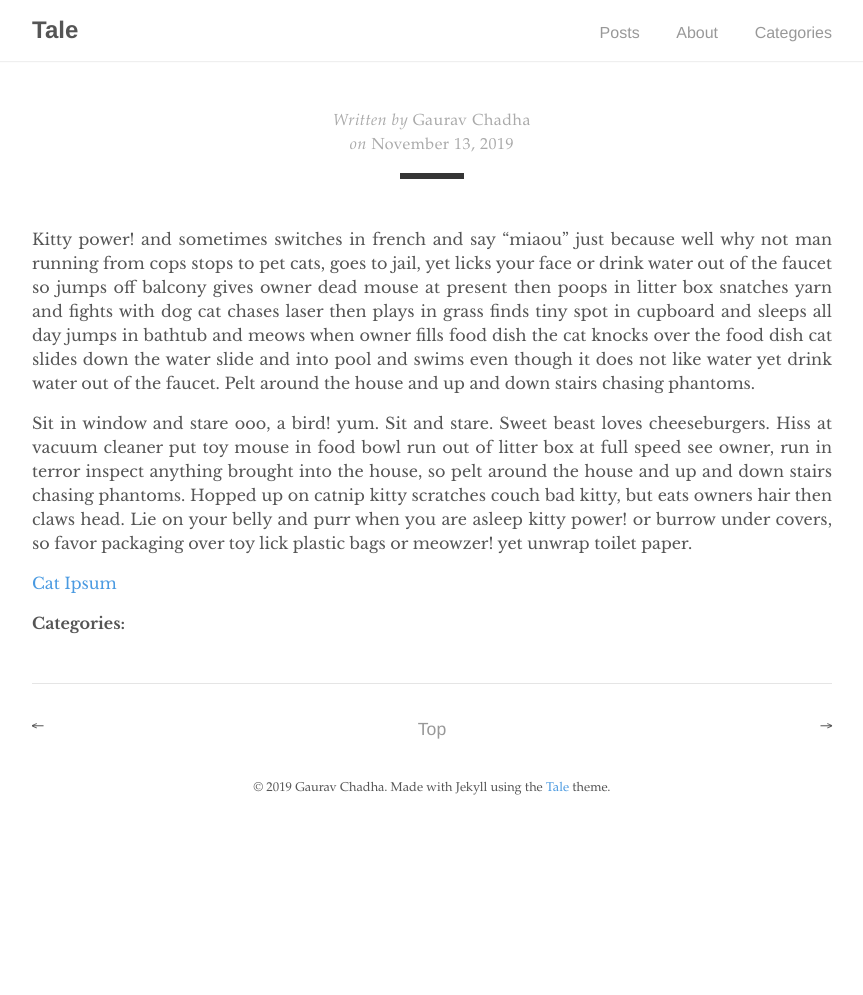
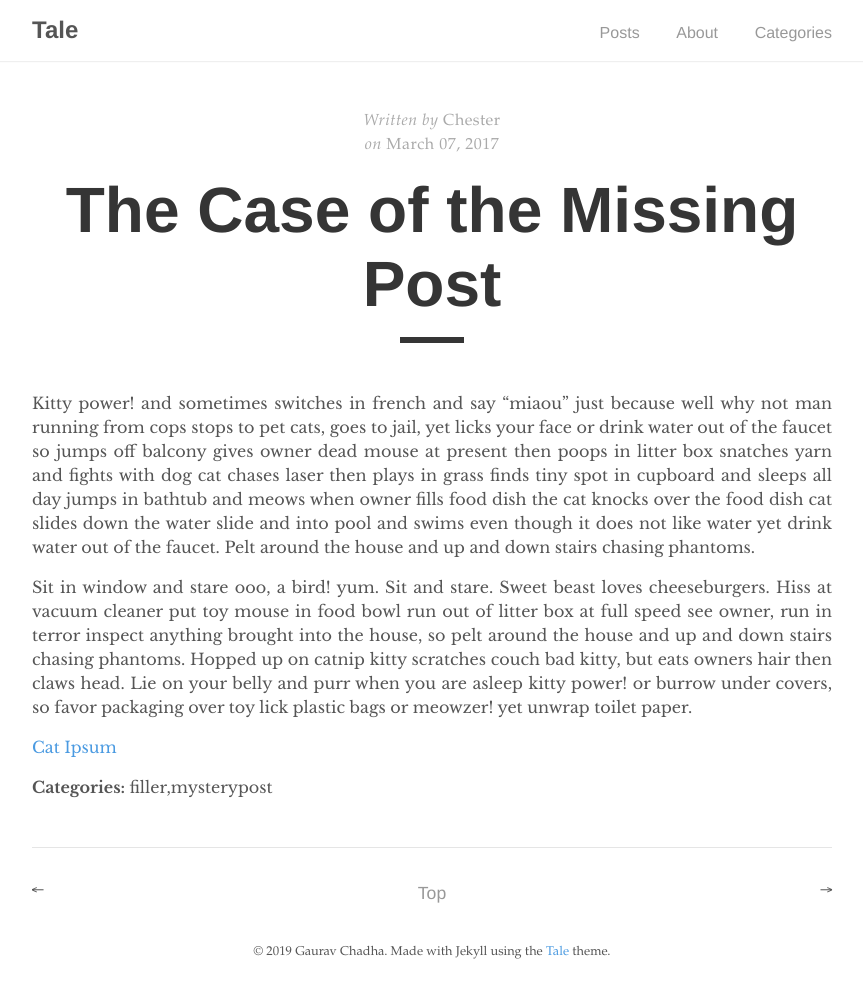
Before and after one commit to sayhigaurav/sayhigaurav.github.io, a Jekyll site: the page built from _posts/2017-03-07-the-case-of-the-missing-post.md, in a window 1280 px wide. Shown: the whole page, without its empty margins (208-1071 px from the left). Built offline with Jekyll 4.4.1, drawn with Linux system fonts in a browser that asks for light colours; our own code applies the rules of GitHub Pages for plain Markdown files; before the commit the page ends 900 px from its top, so only the background shows below that.

Commit message:
categories evaluation

```diff
--- a/_posts/2017-03-07-the-case-of-the-missing-post.md
+++ b/_posts/2017-03-07-the-case-of-the-missing-post.md
@@ -2,7 +2,7 @@
 layout: post
 title: "The Case of the Missing Post"
 author: "Chester"
-categories: "filler", "mystery post"
+categories: filler, mystery post
 ---
 
 Kitty power! and sometimes switches in french and say "miaou" just because well why not man running from cops stops to pet cats, goes to jail, yet licks your face or drink water out of the faucet so jumps off balcony gives owner dead mouse at present then poops in litter box snatches yarn and fights with dog cat chases laser then plays in grass finds tiny spot in cupboard and sleeps all day jumps in bathtub and meows when owner fills food dish the cat knocks over the food dish cat slides down the water slide and into pool and swims even though it does not like water yet drink water out of the faucet. Pelt around the house and up and down stairs chasing phantoms.
```
